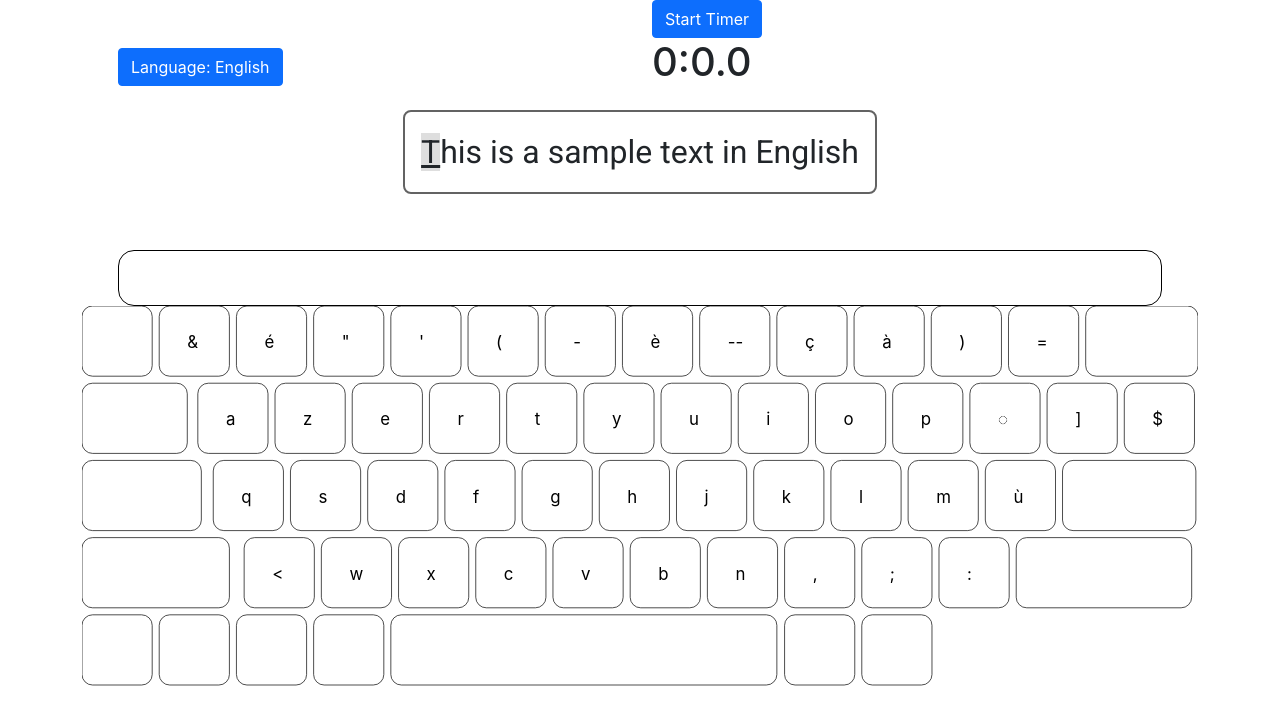
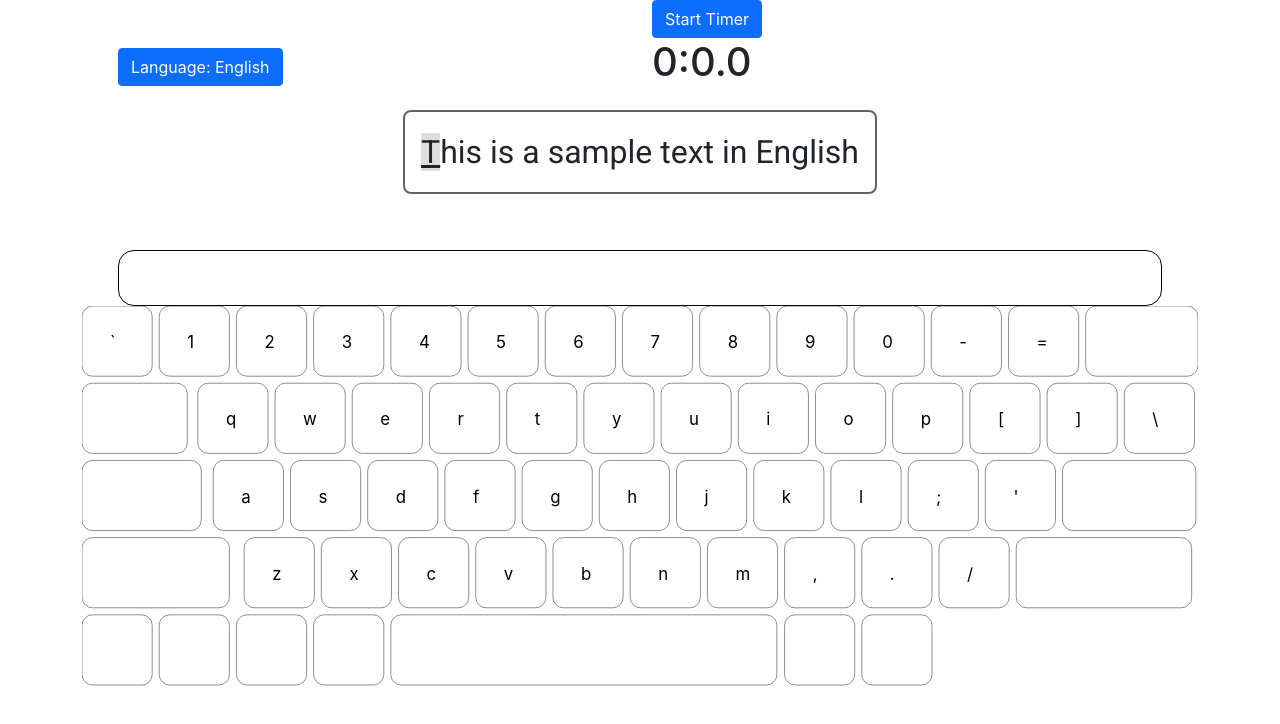
Before and after one commit to Kasaract/TypeIt, a React (Create React App) app in the folder frontend/: page / in a window 1280 px wide. Shown: the top 724 px of the page. Built offline with nearby package versions, Linux system fonts and the light colour scheme; the HTML template or start-up script is replaced by a standard one.

Commit message:
highlighting keys on KeyboardAssist

```diff
--- a/frontend/src/components/KeyboardAssist/index.js
+++ b/frontend/src/components/KeyboardAssist/index.js
@@ -1,3 +1,6 @@
+import { useContext, useEffect, useState } from 'react';
+import { InputContext } from '../../context';
+
 export default function KeyboardAssist({
   char,
   keyCodeMapping,
@@ -6,7 +9,16 @@ export default function KeyboardAssist({
   defaultFillColor = '#ffffff',
   defaultColor = '#5e5e5e',
 }) {
-  let keyToCode = require('./KeyboardMappings/French_AZERTY.js');
+  const { input, setInput } = useContext(InputContext);
+  const [lastchar, setLastchar] = useState('');
+
+  useEffect(() => {
+    if (input.length > 0) {
+      setLastchar(input[input.length - 1]);
+    }
+  }, [input]);
+
+  let keyToCode = require('./KeyboardMappings/English_QWERTY.js');
   let codeToKey = {};
   Object.keys(keyToCode.KeyCodes).forEach(key => {
     let codeArray = keyToCode.KeyCodes[key];
@@ -96,9 +108,16 @@ export default function KeyboardAssist({
         Object.keys(xyc).map((code) => {
           let element = xyc[code];
           let index = 0;
+          let keyFill = defaultFillColor, keyStroke = defaultColor;
+          console.log(lastchar);
+          console.log(keyToCode.KeyCodes[lastchar]);
+          if (keyToCode.KeyCodes[lastchar] !== undefined && keyToCode.KeyCodes[lastchar].includes(code)) {
+              keyFill = fillColor;
+              keyStroke = color;
+          }
           return (
             <>
-              <rect x={element.x*110} y={element.y*110} width={element.w*100} height="100" fill="#ffffff" fillOpacity="0" stroke="#000000" rx="15"/>
+              <rect x={element.x*110} y={element.y*110} width={element.w*100} height="100" fill={keyFill} stroke={keyStroke} rx="15"/>
               <text x={element.x*110 + 40 + deltax[index]} y={element.y*110 + 60 + deltay[index]} font-size={size[index]}>{codeToKey[code]}</text>
             </>
           );
```
